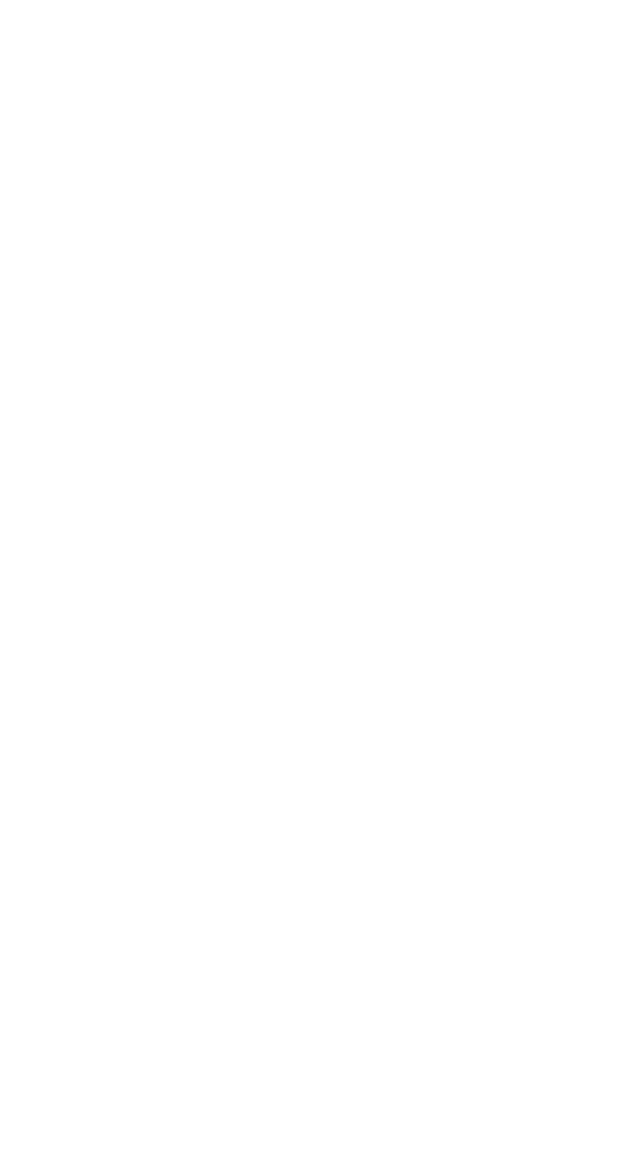
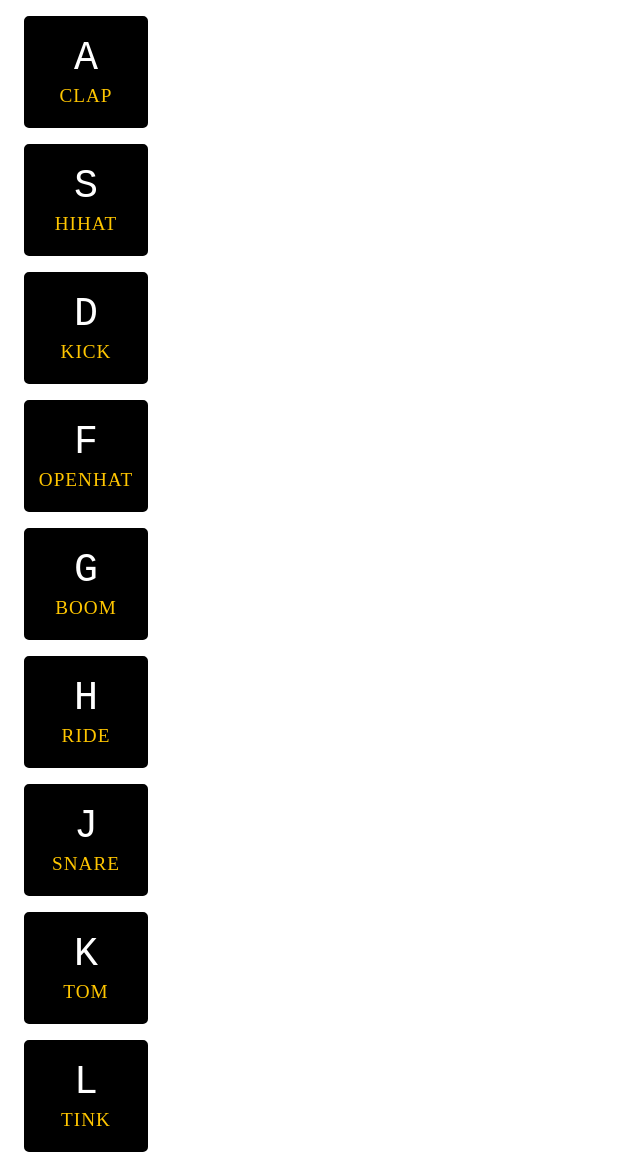
Before and after one commit to sammie-collinson/vanillaJS-drumkit, a plain HTML site: page index.html in a window 1280 px wide. Shown: the whole page, without its empty margins (0-640 px from the left). Before the commit the page ends 800 px from the top, so only its background shows below. Drawn offline with Linux system fonts and the light colour scheme.

Commit message:
set up basic html page with key divs and added some styling

```diff
--- /dev/null
+++ b/index.css
@@ -0,0 +1,31 @@
+kbd {
+    display:block;
+    font-size: 40px;
+}
+
+.key {
+    border: 4px solid black;
+    border-radius: 5px;
+    margin: 1rem;
+    font-size: 1.5rem;
+    padding: 1rem .5rem;
+    transition: all 0.07s;
+    width: 100px;
+    text-align: center;
+    color: white;
+    background: rgba(0.0,0,0.4);
+    text-shadow: 0 0 5px black;
+}
+
+.playing {
+    transform: scale(1.1);
+    border-color: #ffc600;
+    box-shadow: 0 0 10px #ffc600;
+}
+
+.sound {
+    font-size: 1.2rem;
+    text-transform: uppercase;
+    letter-spacing:1px;
+    color: #ffc600;
+}
--- a/index.html
+++ b/index.html
@@ -4,9 +4,58 @@
     <meta charset="UTF-8">
     <meta http-equiv="X-UA-Compatible" content="IE=edge">
     <meta name="viewport" content="width=device-width, initial-scale=1.0">
-    <title>Document</title>
+    <link rel="stylesheet" href="index.css">
+    <title>Drumkit</title>
 </head>
 <body>
+    <div class="keys">
+        <div data-key="65" class="key">
+            <kbd>A</kbd>
+            <span class="sound">clap</span>
+        </div>
+        <div data-key="83" class="key">
+            <kbd>S</kbd>
+            <span class="sound">hihat</span>
+        </div>
+        <div data-key="68" class="key">
+            <kbd>D</kbd>
+            <span class="sound">kick</span>
+        </div>
+        <div data-key="70" class="key">
+            <kbd>F</kbd>
+            <span class="sound">openhat</span>
+        </div>
+        <div data-key="71" class="key">
+            <kbd>G</kbd>
+            <span class="sound">boom</span>
+        </div>
+        <div data-key="72" class="key">
+            <kbd>H</kbd>
+            <span class="sound">ride</span>
+        </div>
+        <div data-key="74" class="key">
+            <kbd>J</kbd>
+            <span class="sound">snare</span>
+        </div>
+        <div data-key="75" class="key">
+            <kbd>K</kbd>
+            <span class="sound">tom</span>
+        </div>
+        <div data-key="76" class="key">
+            <kbd>L</kbd>
+            <span class="sound">tink</span>
+        </div>
+    </div>
+
+    <audio data-key="65" src="sounds/clap.wav"></audio>
+    <audio data-key="83" src="sounds/hihat.wav"></audio>
+    <audio data-key="68" src="sounds/kick.wav"></audio>
+    <audio data-key="70" src="sounds/openhat.wav"></audio>
+    <audio data-key="71" src="sounds/boom.wav"></audio>
+    <audio data-key="72" src="sounds/ride.wav"></audio>
+    <audio data-key="74" src="sounds/snare.wav"></audio>
+    <audio data-key="75" src="sounds/tom.wav"></audio>
+    <audio data-key="76" src="sounds/tink.wav"></audio>
 
 </body>
 </html>
```
Also changed, not shown: 1 other file.
